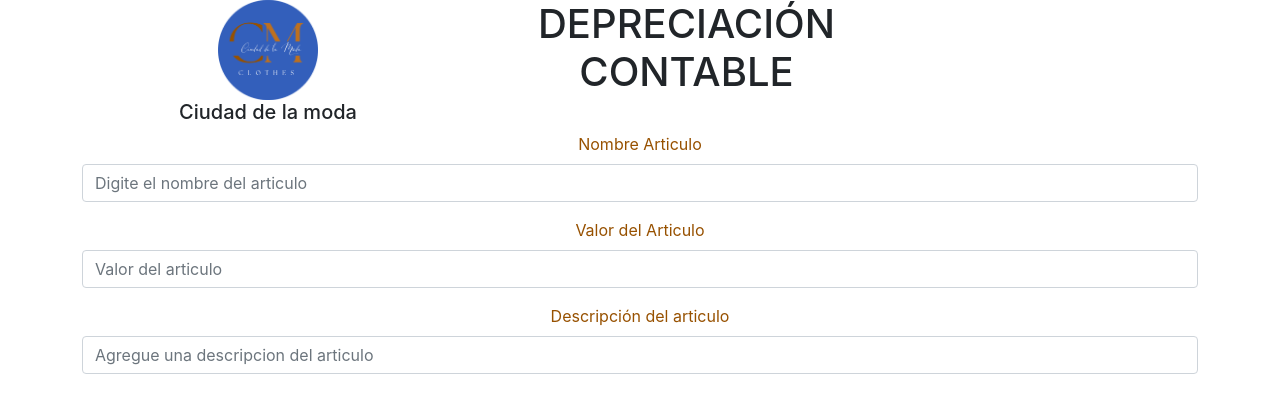
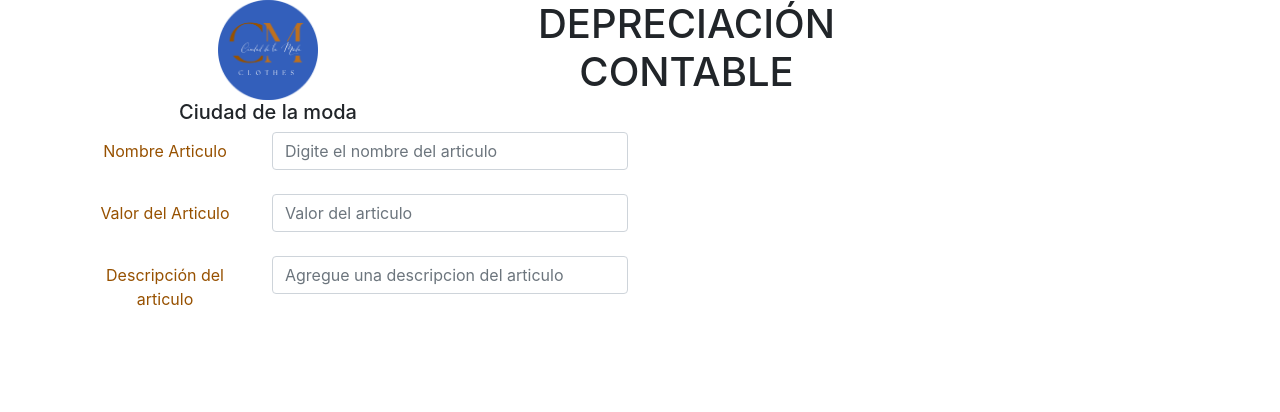
Before and after one commit to ivonne-duran/ciudadModa, a React (Create React App) app: page / in a window 1280 px wide. Shown: the top 412 px of the page. Built offline with nearby package versions, Linux system fonts and the light colour scheme.

Commit message:
modificacion de formulario

```diff
--- a/src/componentes/Numero/Numero.js
+++ b/src/componentes/Numero/Numero.js
@@ -1,15 +1,26 @@
 import React from "react";
 import "../comunes/colores.css";
 import Etiqueta from "../Etiqueta/Etiqueta";
-import { FormGroup, Input } from "reactstrap";
+import { Col, Form, FormGroup, Input, Label } from "reactstrap";
 
-const Numero = ({texto, nombre, mensaje}) => {
-    return(
-        <FormGroup>
-            <Etiqueta para={nombre} texto={texto}/>
-            <Input className="borde-naranja" type="number" name={nombre} placeholder={mensaje}/>
-        </FormGroup>
-    );
-}
+const Numero = ({ texto, nombre, mensaje }) => {
+  return (
+    <Form>
+      <FormGroup row>
+        <Label sm={2}>
+          <Etiqueta para={nombre} texto={texto} />
+        </Label>
+        <Col sm={4}>
+          <Input
+            className="borde-naranja"
+            type="number"
+            name={nombre}
+            placeholder={mensaje}
+          />
+        </Col>
+      </FormGroup>
+    </Form>
+  );
+};
 
 export default Numero;
--- a/src/componentes/Texto/Texto.js
+++ b/src/componentes/Texto/Texto.js
@@ -1,15 +1,27 @@
 import React from "react";
 import "../comunes/colores.css";
 import Etiqueta from "../Etiqueta/Etiqueta";
-import { FormGroup, Input } from "reactstrap";
+import { Col, Form, FormGroup, Input, Label } from "reactstrap";
 
-const Texto = ({texto, nombre, mensaje}) => {
-    return(
-        <FormGroup>
-            <Etiqueta para={nombre} texto={texto}/>
-            <Input type="text" name={nombre} placeholder={mensaje} className="borde-naranja"/>
-        </FormGroup>
-    );
-}
+const Texto = ({ texto, nombre, mensaje }) => {
+  return (
+    <Form>
+      <FormGroup row>
+        <Label sm={2}>
+          <Etiqueta para={nombre} texto={texto} />
+        </Label>
+        <Col sm={4}>
+          <Input
+          type="text"
+          name={nombre}
+          placeholder={mensaje}
+          className="borde-naranja"
+        />
+        </Col>
+
+      </FormGroup>
+    </Form>
+  );
+};
 
 export default Texto;
```
